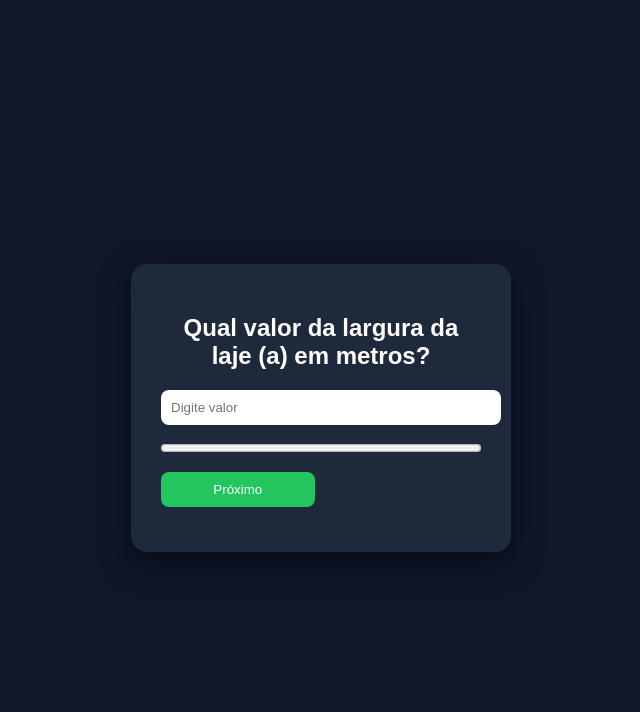
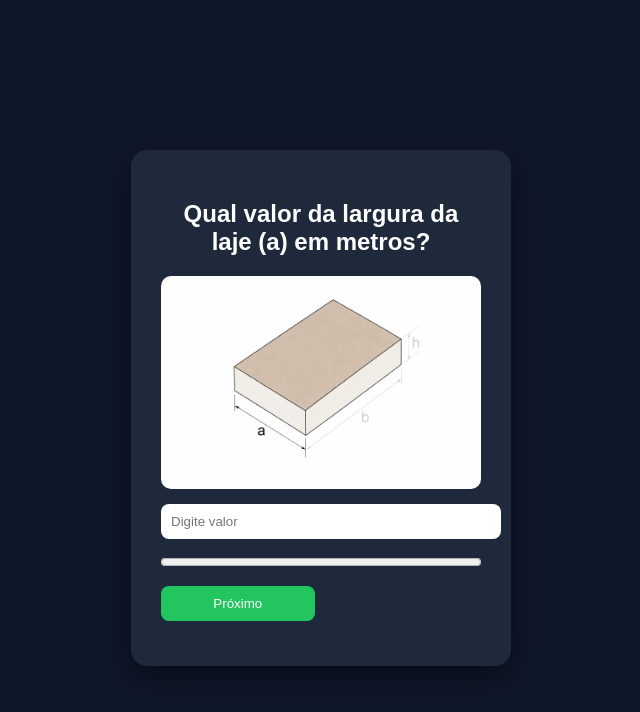
Before and after one commit to Francisco-Paulino-Arruda-Filho/App-Calculo-Lajes, an Electron app: page index.html in a window 800 px wide. Shown: the whole page, without its empty margins (79-719 px from the left). Drawn offline with Linux system fonts and the light colour scheme.

Commit message:
adicionando imagem

```diff
--- a/index.html
+++ b/index.html
@@ -69,6 +69,7 @@
 
 <div class="card">
   <h2 id="titulo"></h2>
+  <img id="imagem" style="width:100%; margin-top:10px; border-radius:10px; display:none;" />
 
   <input id="input" type="number" placeholder="Digite valor" />
 
--- a/renderer.js
+++ b/renderer.js
@@ -13,12 +13,19 @@ let passoAtual = 0;
 let valores = {};
 let resultado = "";
 
+const imagens = {
+  a: "./img/img_a.jpeg", // largura
+  b: "./img/img_b.jpeg", // comprimento
+  h: "./img/img_h.jpeg"  // espessura
+};
+
 const titulo = document.getElementById("titulo");
 const input = document.getElementById("input");
 const progress = document.getElementById("progress");
 const resultadoEl = document.getElementById("resultado");
 const btnVoltar = document.getElementById("btnVoltar");
 const btnProximo = document.getElementById("btnProximo");
+const imagem = document.getElementById("imagem");
 
 function atualizarTela() {
   progress.value = passoAtual;
@@ -35,6 +42,15 @@ function atualizarTela() {
 
     btnVoltar.style.display = passoAtual > 0 ? "inline-block" : "none";
     btnProximo.innerText = passoAtual === campos.length - 1 ? "Calcular" : "Próximo";
+
+    const campoKey = campo.key;
+
+    if (imagens[campoKey]) {
+      imagem.src = imagens[campoKey];
+      imagem.style.display = "block";
+    } else {
+      imagem.style.display = "none";
+    }
 
   } else {
     titulo.innerText = "Resultado";
```
